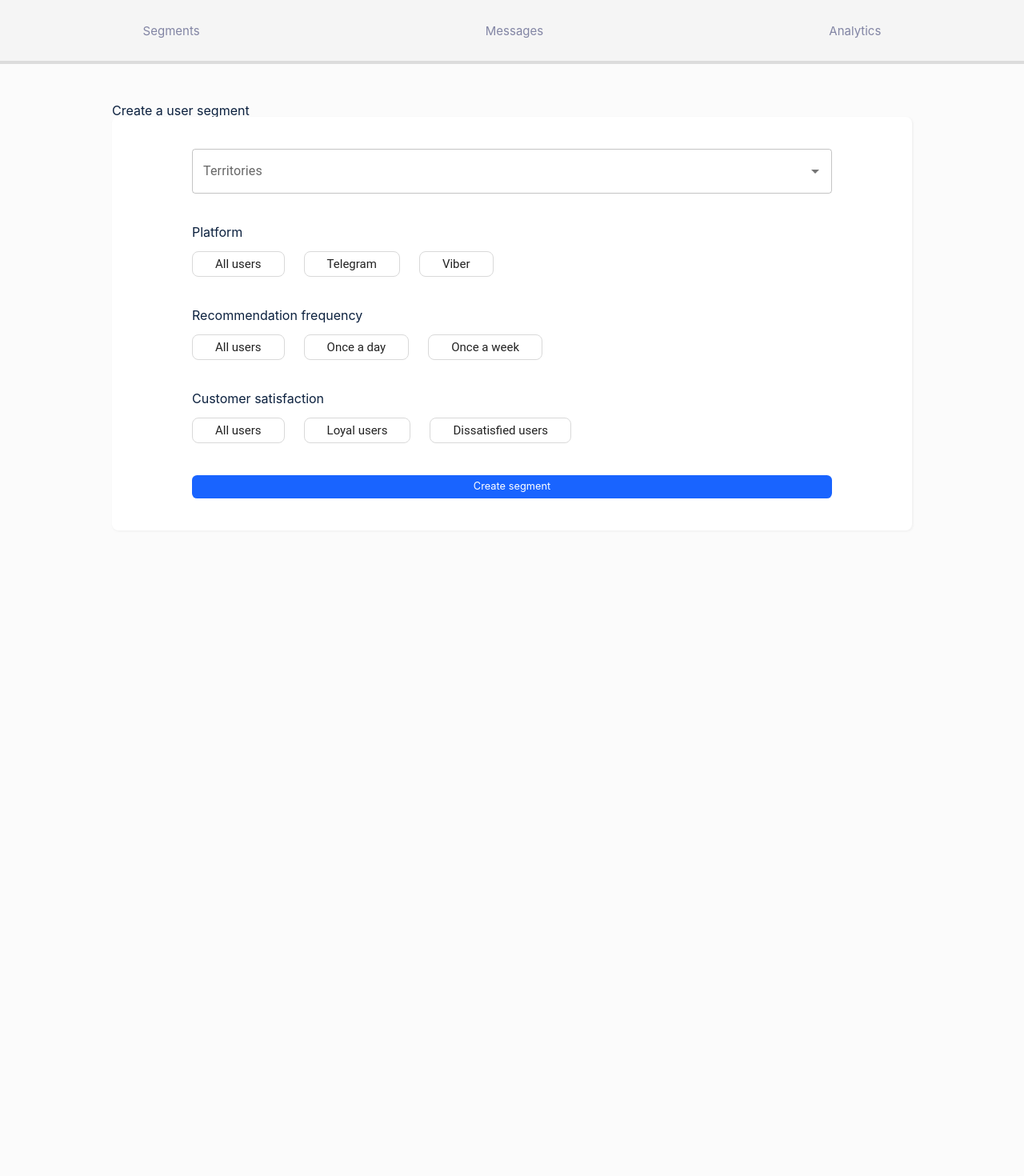
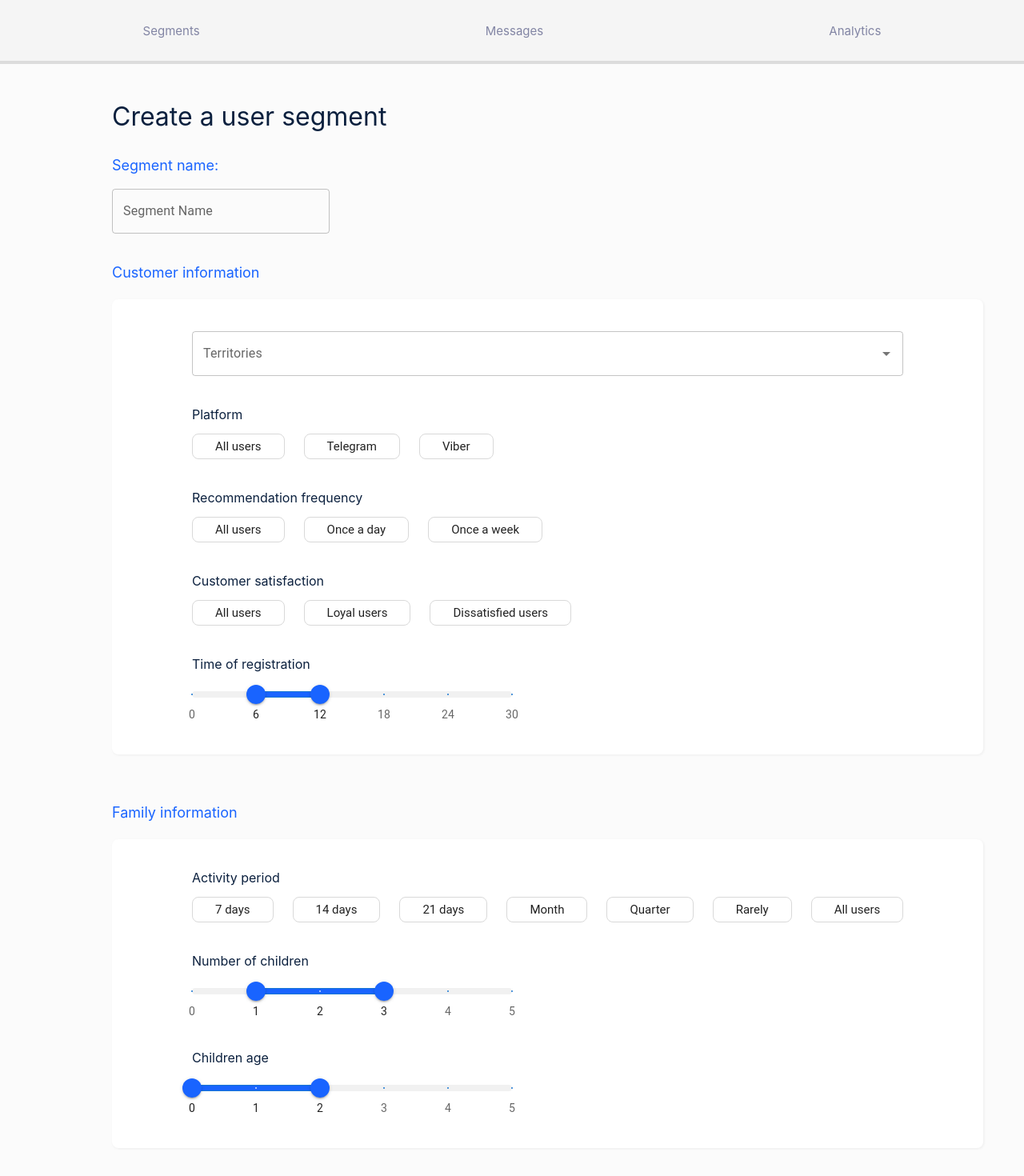
Before and after one commit to Timur-er/numo_admin, a React (Create React App) app: page /createSegment in a window 1280 px wide. Shown: the top 1470 px of the page at 80% size. Before the commit the page ends 800 px from the top, so only its background shows below. Built offline with nearby package versions, Linux system fonts and the light colour scheme.

Commit message:
change createSegment page

```diff
--- a/src/Components/CreateSegmentForm/CreateSegmentForm.js
+++ b/src/Components/CreateSegmentForm/CreateSegmentForm.js
@@ -1,27 +1,78 @@
 import React from 'react';
-import {segmentModel} from "./SegmentModel";
+import {segmentModelCustomerInfo, segmentModelFamilyInfo} from "./SegmentModel";
 import FieldBlock from "./FieldBlock/FieldBlock";
-import {Form, Formik} from "formik";
+import {Field, Form, Formik} from "formik";
 import SelectField from "./SelectField/SelectField";
 import style from './CreateSegmentForm.module.scss'
 import { Server } from '../../server/Server'
+import PageSection from "../PageSection/PageSection";
+import SliderField from "./SliderField/SliderField";
+import TextField from "@mui/material/TextField";
 const CreateSegmentForm = () => {
 
-    const initialValues = segmentModel.reduce((acc, segmentBlock) => {
+    const customerInitialValues = segmentModelCustomerInfo.reduce((acc, segmentBlock) => {
         acc[segmentBlock.name] = segmentBlock.initial_values; // set the initial value for each field
         return acc;
     }, {});
 
-    const renderInputs = segmentModel.map((segmentBlock, index) => {
-        const {type, name, placeholder, options} = segmentBlock;
-        if (type === 'select') {
+    const familyInitialValues = segmentModelFamilyInfo.reduce((acc, segmentBlock) => {
+        acc[segmentBlock.name] = segmentBlock.initial_values; // set the initial value for each field
+        return acc;
+    }, {});
+
+    const initialValues = {segment_name: '' ,...customerInitialValues, ...familyInitialValues}
+
+    const renderInputs = segmentModelCustomerInfo.map((segmentBlock, index) => {
+        const {type, name, placeholder, options, start, end} = segmentBlock;
+        switch (type) {
+            case "select":
                 return <SelectField
                     key={index}
                     label={placeholder}
                     name={name}
                     options={options}
                 />
-        } else {
+            case "slider":
+                return <SliderField
+                    key={index}
+                    label={placeholder}
+                    name={name}
+                    options={options}
+                    start={start}
+                    end={end}
+                />
+            default:
+                return <FieldBlock
+                    key={index}
+                    options={options}
+                    name={name}
+                    label={placeholder}
+                />
+        }
+    })
+
+
+    const renderFamilyInputs = segmentModelFamilyInfo.map((segmentBlock, index) => {
+        const {type, name, placeholder, options, start, end} = segmentBlock;
+
+        switch (type) {
+            case "select":
+                return <SelectField
+                    key={index}
+                    label={placeholder}
+                    name={name}
+                    options={options}
+                />
+            case "slider":
+                return <SliderField
+                    key={index}
+                    label={placeholder}
+                    name={name}
+                    options={options}
+                    start={start}
+                    end={end}
+                />
+            default:
                 return <FieldBlock
                     key={index}
                     options={options}
@@ -43,7 +94,30 @@ const CreateSegmentForm = () => {
     return (
         <Formik initialValues={initialValues} onSubmit={onSubmit}>
             <Form className={style.form}>
+                <div className={style.form__nameInput}>
+                    <span>Segment name: </span>
+                    <Field name="segment_name">
+                        {({ field }) => (
+                            <TextField
+                                {...field}
+                                label="Segment Name"
+                                variant="outlined"
+                            />
+                        )}
+                    </Field>
+                </div>
+
+                <PageSection title="Customer information">
+                    <div className={style.form__content}>
                         {renderInputs}
+                    </div>
+                </PageSection>
+
+                <PageSection title="Family information">
+                    <div className={style.form__content}>
+                        {renderFamilyInputs}
+                    </div>
+                </PageSection>
                 <button className="btn-primary" type='submit'>Create segment</button>
             </Form>
         </Formik>
--- a/src/Components/CreateSegmentForm/CreateSegmentForm.module.scss
+++ b/src/Components/CreateSegmentForm/CreateSegmentForm.module.scss
@@ -1,11 +1,4 @@
 .form {
-  display: flex;
-  gap: 40px;
-  flex-direction: column;
-  border-radius: 8px;
-  background: #FFF;
-  box-shadow: 1px 1px 2px 1px rgba(217, 217, 217, 0.20);
-  padding: 40px 100px;
 
   &__submit {
     margin: 0 auto;
@@ -23,4 +16,21 @@
       transition: 0.3s ease all;
     }
   }
+
+  &__content {
+    display: flex;
+    flex-direction: column;
+    gap: 40px;
+  }
+
+  &__nameInput {
+    margin-bottom: 40px;
+    display: flex;
+    flex-direction: column;
+    width: 25%;
+    gap: 20px;
+    margin-top: 20px;
+    color: #1964FF;
+    font-size: 18px;
+  }
 }
--- a/src/Components/CreateSegmentForm/FieldBlock/FieldBlock.js
+++ b/src/Components/CreateSegmentForm/FieldBlock/FieldBlock.js
@@ -1,9 +1,31 @@
-import React from 'react';
+import React, {useState} from 'react';
 import Chip from '@mui/material/Chip';
 import style from './FieldBlock.module.scss';
 import { styled } from '@mui/material/styles';
 import {useFormikContext} from "formik";
+import {Button, ButtonGroup} from "@mui/material";
 
+
+// намагався створити кнопки як у фігмі
+const StyledBtnGrp = styled(ButtonGroup)(({theme, selected}) => ({
+    // border: '1px solid #007BFF',
+    borderRadius: '4px',
+    // backgroundColor: '#007BFF',
+    width: 'min-content',
+}))
+
+const StyledBtn = styled(Button)(({theme, selected}) => ({
+    color: '#007BFF',
+    border: 'none',
+    // borderColor: '#007BFF',
+    '&.MuiButton-contained': {
+        backgroundColor: selected ? '#007BFF' : 'white',
+        color: selected ? 'white' : '#007BFF',
+    },
+    '&:not(:first-child)': {
+        // borderLeft: '1px solid #007BFF',
+    }
+}))
 
 const StyledChip = styled(Chip)(({ theme, selected }) => ({
     backgroundColor: selected ? '#1964FF' : 'inherit',
@@ -19,6 +41,8 @@ const StyledChip = styled(Chip)(({ theme, selected }) => ({
 const FieldBlock = ({label, options, name}) => {
     const { values, setFieldValue } = useFormikContext();
     const selectedChips = values[name] || [];
+    const [selected, setSelected] = useState([]);
+
 
     options = {
         all: 'All users',
@@ -53,7 +77,26 @@ const FieldBlock = ({label, options, name}) => {
             onClick={() => handleChipClick(value)}
             label={label}
         />
+        // return  (<StyledBtn
+        //     selected={isSelected}
+        //     key={value}
+        //     onClick={() => toggleButton(value)}
+        //     variant={selected.includes(value) ? "contained" : "outlined"}
+        // >
+        //     {value}
+        // </StyledBtn>)
     })
+
+
+    const toggleButton = (value) => {
+        setSelected((prevSelected) => {
+            if (prevSelected.includes(value)) {
+                return prevSelected.filter((item) => item !== value);
+            } else {
+                return [...prevSelected, value];
+            }
+        });
+    };
 
     return (
         <div className={style.fieldBlock}>
@@ -61,6 +104,20 @@ const FieldBlock = ({label, options, name}) => {
             <div className={style.fieldBlock__chipWrapper}>
                 {renderOptions}
             </div>
+
+
+            {/*<StyledBtnGrp variant="contained" color="primary" aria-label="outlined primary button group">*/}
+                {/*{options.map((option) => (*/}
+                {/*    <Button*/}
+                {/*        key={option}*/}
+                {/*        onClick={() => toggleButton(option)}*/}
+                {/*        variant={selected.includes(option) ? "contained" : "outlined"}*/}
+                {/*    >*/}
+                {/*        {option}*/}
+                {/*    </Button>*/}
+                {/*))}*/}
+                {/*{renderOptions}*/}
+            {/*</StyledBtnGrp>*/}
         </div>
     );
 };
--- a/src/Components/CreateSegmentForm/SegmentModel.js
+++ b/src/Components/CreateSegmentForm/SegmentModel.js
@@ -1,4 +1,4 @@
-export const segmentModel = [
+export const segmentModelCustomerInfo = [
     {
         type: 'select',
         name: 'region_id',
@@ -42,25 +42,6 @@ export const segmentModel = [
         },
         initial_values: '',
     },
-    // {
-    //     type: 'string',
-    //     name: 'children_age',
-    //     placeholder: 'Children age',
-    //     options: ['3 years', '4 years', '5 years', '6 years'],
-    //     initial_values: '',
-    // },
-    // {
-    //     type: 'string',
-    //     name: 'register_time',
-    //     placeholder: 'Time of registration',
-    //     options: [
-    //         'Less then 6 month',
-    //         '6 - 12 month',
-    //         '12 - 18 month',
-    //         'more than 18 month',
-    //     ],
-    //     initial_values: '',
-    // },
     {
         type: 'string',
         name: 'recommendation_frequency',
@@ -71,18 +52,6 @@ export const segmentModel = [
         },
         initial_values: '',
     },
-    // {
-    //     type: 'string',
-    //     name: 'child_number',
-    //     placeholder: 'Number of children',
-    //     options: [
-    //         '1 child',
-    //         '2 children',
-    //         '3 children',
-    //         '4 or more',
-    //         ],
-    //     initial_values: '',
-    // },
     {
         type: 'string',
         name: 'customer_satisfaction',
@@ -93,11 +62,61 @@ export const segmentModel = [
         },
         initial_values: '',
     },
-    // {
-    //     type: 'string',
-    //     name: 'activity_period',
-    //     placeholder: 'Activity period',
-    //     options: ['7 days', '14 days', '21 days', 'Month', 'Quarter', 'Rarely'],
-    //     initial_values: '',
-    // },
+    {
+        type: 'slider',
+        name: 'register_time',
+        placeholder: 'Time of registration',
+        options: [
+            {value: 0, label: '0'},
+            {value: 6, label: '6'},
+            {value: 12, label: '12'},
+            {value: 18, label: '18'},
+            {value: 24, label: '24'},
+            {value: 30, label: '30'},
+        ],
+        start: 0,
+        end: 30,
+        initial_values: [6, 12],
+    },
 ]
+
+export const segmentModelFamilyInfo = [
+    {
+        type: 'string',
+        name: 'activity_period',
+        placeholder: 'Activity period',
+        options: ['7 days', '14 days', '21 days', 'Month', 'Quarter', 'Rarely'],
+        initial_values: '',
+    },
+    {
+        type: 'slider',
+        name: 'child_number',
+        placeholder: 'Number of children',
+        options: [
+            {value: 0, label: '0'},
+            {value: 1, label: '1'},
+            {value: 2, label: '2'},
+            {value: 3, label: '3'},
+            {value: 4, label: '4'},
+            {value: 5, label: '5'},
+        ],
+        start: 0,
+        end: 5,
+        initial_values: [1, 3],
+    },
+    {
+        type: 'slider',
+        name: 'children_age',
+        placeholder: 'Children age',
+        options: [{value: 0, label: '0'},
+            {value: 1, label: '1'},
+            {value: 2, label: '2'},
+            {value: 3, label: '3'},
+            {value: 4, label: '4'},
+            {value: 5, label: '5'},
+        ],
+        start: 0,
+        end: 5,
+        initial_values: [0, 2],
+    },
+]
--- /dev/null
+++ b/src/Components/CreateSegmentForm/SliderField/Slider.module.scss
@@ -0,0 +1,7 @@
+.slider {
+  &__wrapper {
+    display: flex;
+    flex-direction: column;
+    gap: 15px;
+  }
+}
--- /dev/null
+++ b/src/Components/CreateSegmentForm/SliderField/SliderField.js
@@ -0,0 +1,65 @@
+import React, {useEffect} from 'react';
+import {Slider} from "@mui/material";
+import { styled } from '@mui/material/styles';
+import {useField} from "formik";
+import style from './Slider.module.scss';
+
+const CustomSlider = styled(Slider)({
+    width: "400px",
+    // Track style
+    '& .MuiSlider-track': {
+        backgroundColor: '#1964FF',
+        height: '8px',
+    },
+
+    // Rail style
+    '& .MuiSlider-rail': {
+        backgroundColor: '#D9D9D9',
+        height: '8px',
+        // width: "400px"
+    },
+
+    // Thumb style
+    '& .MuiSlider-thumb': {
+        width: 24,
+        height: 24,
+        backgroundColor: '#1964FF',
+        '&:hover, &.Mui-focusVisible': {
+            boxShadow: '0 0 0 3px #1964FF',
+        },
+    },
+});
+
+const SliderField = ({name, options, label, start, end}) => {
+    const [value, setValue] = React.useState([1, 2]);
+    const [field, meta, helpers] = useField(name);
+
+
+    useEffect(() => {
+        console.log('options - ', options);
+    }, [name])
+    const handleChange = (event, newValue) => {
+        setValue(newValue);
+    };
+
+    return (
+        <div className={style.slider__wrapper}>
+            <span>{label}</span>
+            <CustomSlider
+                {...field}
+                value={field.value}
+                onChange={(_, value) => helpers.setValue(value)}
+                // value={value}
+                // onChange={handleChange}
+                valueLabelDisplay="off"
+                aria-labelledby="range-slider"
+                min={start}
+                max={end}
+                step={1}
+                marks={options}
+            />
+        </div>
+    );
+};
+
+export default SliderField;
--- a/src/Pages/CreateSegmentPage/CreateSegmentPage.js
+++ b/src/Pages/CreateSegmentPage/CreateSegmentPage.js
@@ -5,7 +5,9 @@ import CreateSegmentForm from "../../Components/CreateSegmentForm/CreateSegmentF
 const CreateSegmentPage = () => {
     return (
         <PageContainer>
-           <h1>Create a user segment</h1>
+            <header className='page-header flex justify-between items-end'>
+                Create a user segment
+            </header>
             <CreateSegmentForm />
         </PageContainer>
     );
```
Lines whose indentation alone changed are shown as unchanged.
